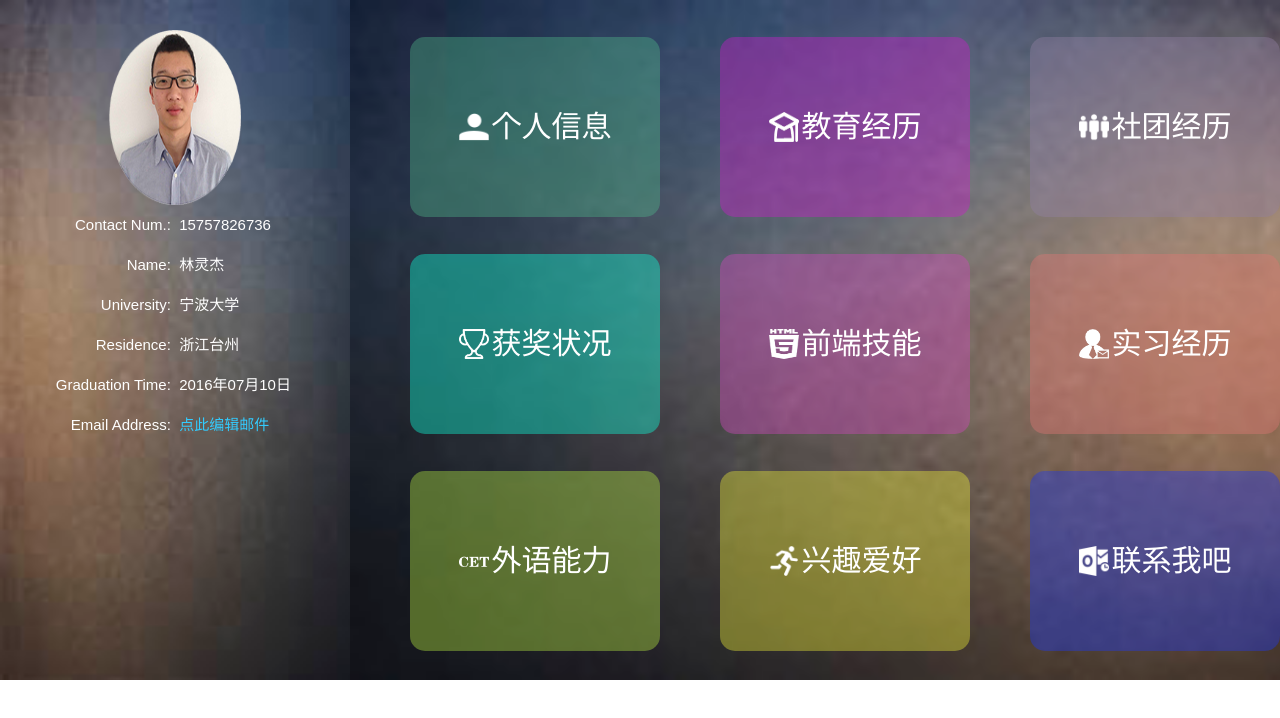
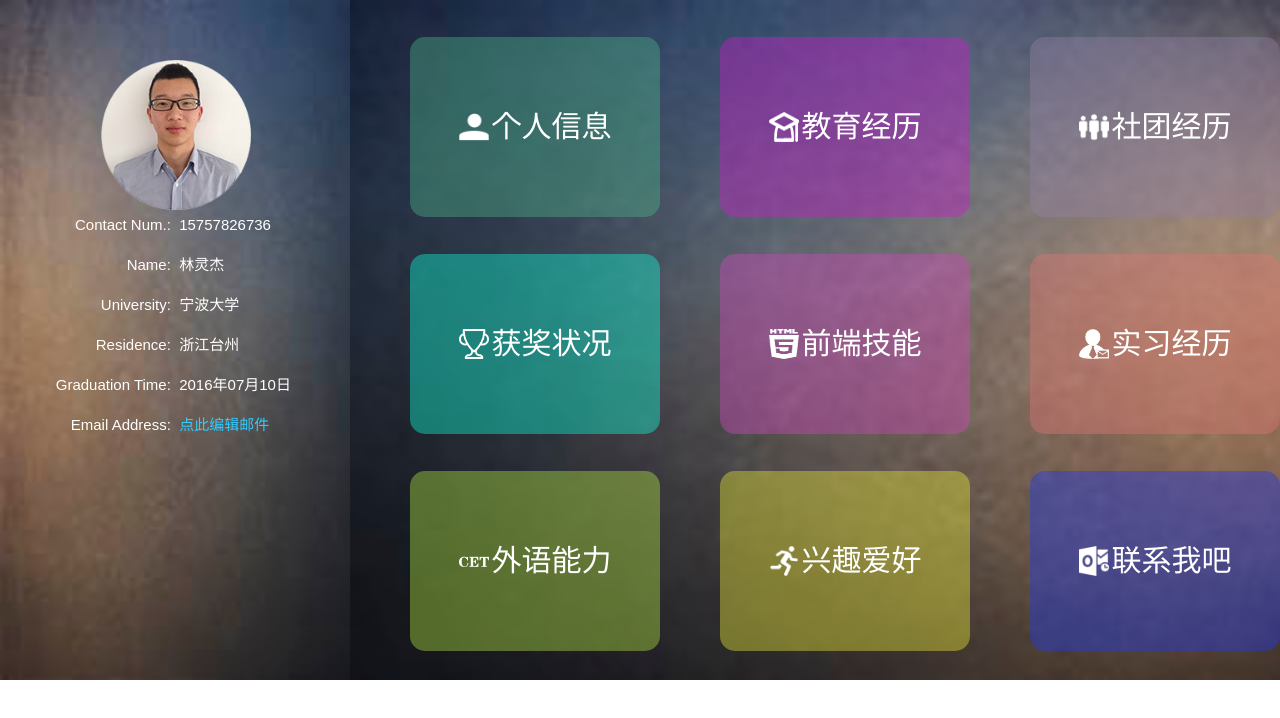
Before and after one commit to D-aniel-Lin/Resume, a plain HTML site: page index.html in a window 1280 px wide. Shown: the top 718 px of the page. Drawn offline with Linux system fonts and the light colour scheme.

Commit message:
Update main.css

```diff
--- a/css/main.css
+++ b/css/main.css
@@ -23,7 +23,7 @@ body{overflow: hidden}
 aside{width:350px;height:680px;float:left}
 aside .aside_background
 {z-index:1;height:680px;width:350px;background:url(../image/article_background2_2.jpg) no-repeat;background-size:cover;position:absolute}
-aside .aside_background img{width:132px;height:175px;position:absolute;top:30px;left:109px}
+aside .aside_background img{width:150px;height:150px;position:absolute;top:60px;left:101px}
 aside .info{z-index:2;color:white;position:absolute;font:15px/2 'Arial';margin-top:200px}
 aside .info div{height:30px;width:350px;margin-left:0;margin-top:10px;}
 aside .info div p{height:30px}
```
